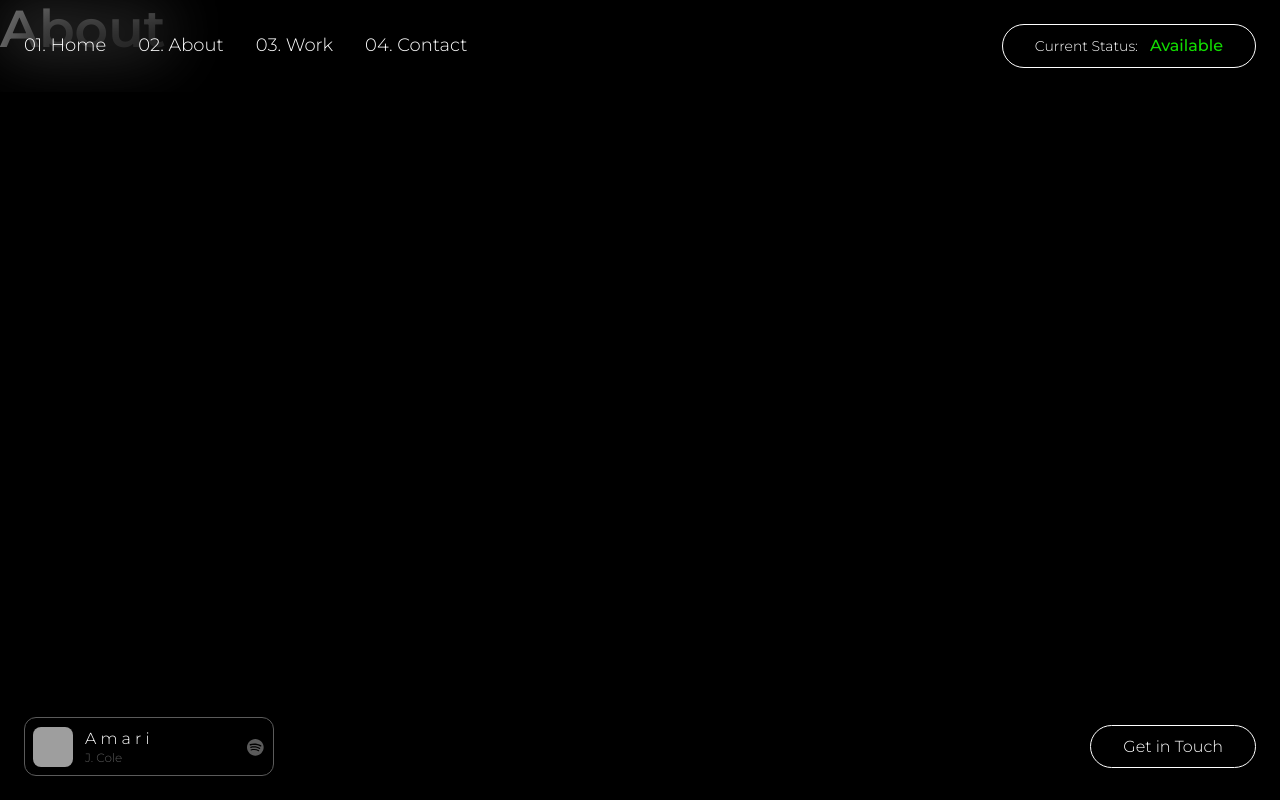
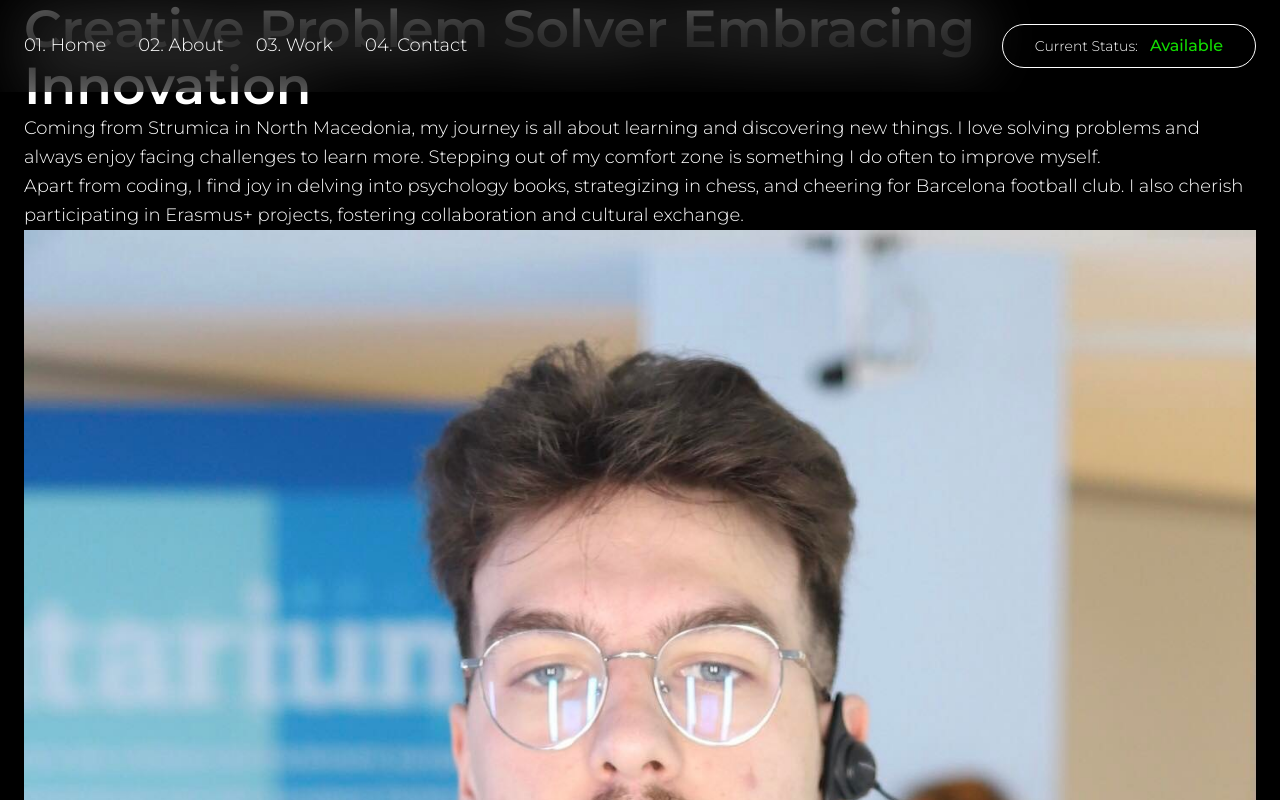
Before and after one commit to DimitarK13/Personal-Portfolio, a React (Vite) app: page /about in a window 1280 px wide. Shown: the top 800 px of the page. Built offline with nearby package versions, Linux system fonts and the light colour scheme; grey boxes are pictures that could not be loaded.

Commit message:
feat(page: about): populate content

```diff
--- a/index.html
+++ b/index.html
@@ -36,7 +36,6 @@
       sizes="16x16"
       href="assets/images/favicon/favicon-16x16.png"
     />
-    <link rel="manifest" href="site.webmanifest" />
     <link
       rel="shortcut icon"
       href="assets/images/favicon/favicon.ico"
--- /dev/null
+++ b/src/components/Card.jsx
@@ -0,0 +1,12 @@
+/* eslint-disable react/prop-types */
+export default function Card(props) {
+  return (
+    <div className='card'>
+      <p className='card__year body-m'>{props.year}</p>
+
+      <div className='card__content'>
+        <p className='card__text'>{props.text}</p>
+      </div>
+    </div>
+  );
+}
--- /dev/null
+++ b/src/components/OtherProject.jsx
@@ -0,0 +1,9 @@
+/* eslint-disable react/prop-types */
+export default function OtherProject(props) {
+  return (
+    <div className='project-s'>
+      <h4 className='project-s__heading'>{props.heading}</h4>
+      <p className='project-s__text'>{props.text}</p>
+    </div>
+  );
+}
--- a/src/routes/about.jsx
+++ b/src/routes/about.jsx
@@ -1,7 +1,85 @@
+import portrait from '../assets/dimitar-kalapocev.jpg';
+import Card from '../components/Card';
+import OtherProject from '../components/OtherProject';
+
 export default function About() {
   return (
     <>
-      <h1>About</h1>
+      <div className='container'>
+        <h1>Creative Problem Solver Embracing Innovation</h1>
+
+        <section className='side-by-side'>
+          <div className='side-bys-side__content'>
+            <p className='side-by-side__paragraph'>
+              Coming from Strumica in North Macedonia, my journey is all about
+              learning and discovering new things. I love solving problems and
+              always enjoy facing challenges to learn more. Stepping out of my
+              comfort zone is something I do often to improve myself.
+            </p>
+            <p className='side-by-side__paragraph'>
+              Apart from coding, I find joy in delving into psychology books,
+              strategizing in chess, and cheering for Barcelona football club. I
+              also cherish participating in Erasmus+ projects, fostering
+              collaboration and cultural exchange.
+            </p>
+          </div>
+
+          <img
+            src={portrait}
+            alt='Web developer with a microphone, black t-shirt with a white and blue background'
+            className='side-by-side__img'
+          />
+        </section>
+
+        <section className='career-path'>
+          <Card
+            text='Began my journey in web development, starting with HTML and CSS. Focused intensely on mastering the fundamental aspects of coding and refining attention to detail.'
+            year='2020'
+          />
+          <Card
+            text='Embraced JavaScript, delved into React, and ventured into UX/UI design, recognizing their pivotal roles in shaping captivating user experiences.'
+            year='2021'
+          />
+          <Card
+            text='Explored backend development using Node.js and PHP but reverted to frontend work, amplifying expertise in JavaScript and UX/UI design for enhanced frontend experiences.'
+            year='2022'
+          />
+          <Card
+            text='Shifted to tutoring at a local academy, mentoring aspiring developers while also working as a web developer, applying accrued expertise in practical scenarios.'
+            year='2023'
+          />
+        </section>
+
+        <section className='more-projects'>
+          <div className='more-projects__container'>
+            <div className='more-projects__header'>
+              <h2 className='more-projects__header-heading'>
+                Besides my career
+              </h2>
+              <p className='more-projects__header-text'>
+                Engaging in a spectrum of activities and projects has been
+                instrumental in my growth, nurturing both my development skills
+                and personal journey.
+              </p>
+            </div>
+
+            <div className='more-projects__projects'>
+              <h3 className='more-projects__projects-heading'>
+                Erasmus+ Projects:
+              </h3>
+
+              <OtherProject
+                heading='Walking towards 2030 - Malaga, Spain'
+                text="Through diverse activities and discussions, we delved into a wealth of knowledge about our planet's pressing challenges. Exploring the intricacies of the 17 Sustainable Development Goals, we realized the urgency for collective action to achieve them by 2030. Where I also met my gorgeous girlfriend."
+              />
+              <OtherProject
+                heading="Inclusion Methods for Daily Youth Worker's Job - Craiova, Romania"
+                text='During this training course, our primary focus was on promoting inclusion in daily life. We explored new methods and practical exercises geared toward improving everyday communication and inclusion.'
+              />
+            </div>
+          </div>
+        </section>
+      </div>
     </>
   );
 }
--- a/src/styles/style.css
+++ b/src/styles/style.css
@@ -412,9 +412,11 @@ h4 {
   width: max-content;
 }
 
-@media (min-width: 768px) {
+@media (min-width: 992px) {
   .err__container {
     place-items: center;
+    place-content: center;
+    height: 100vh;
   }
 
   .err__heading {
```
